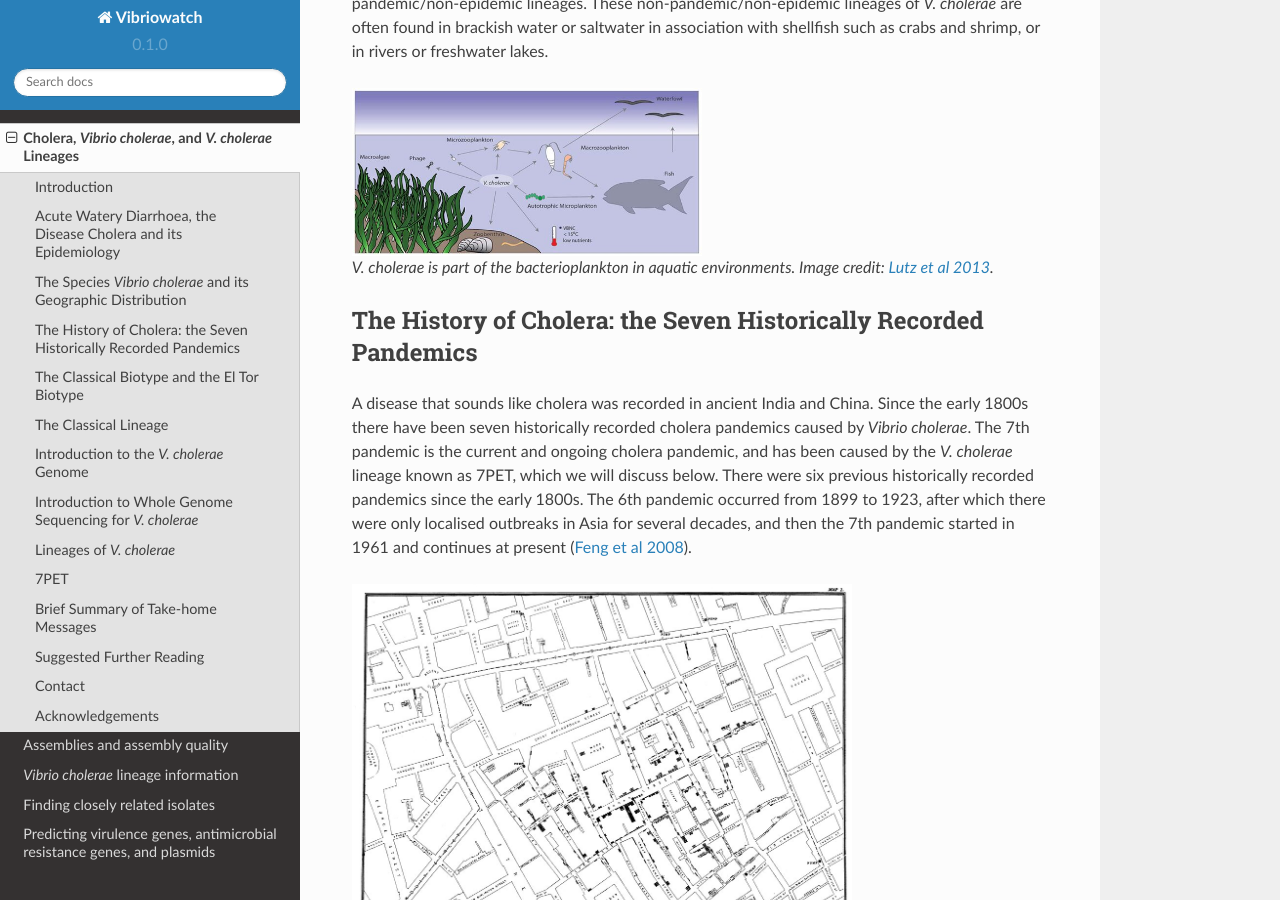
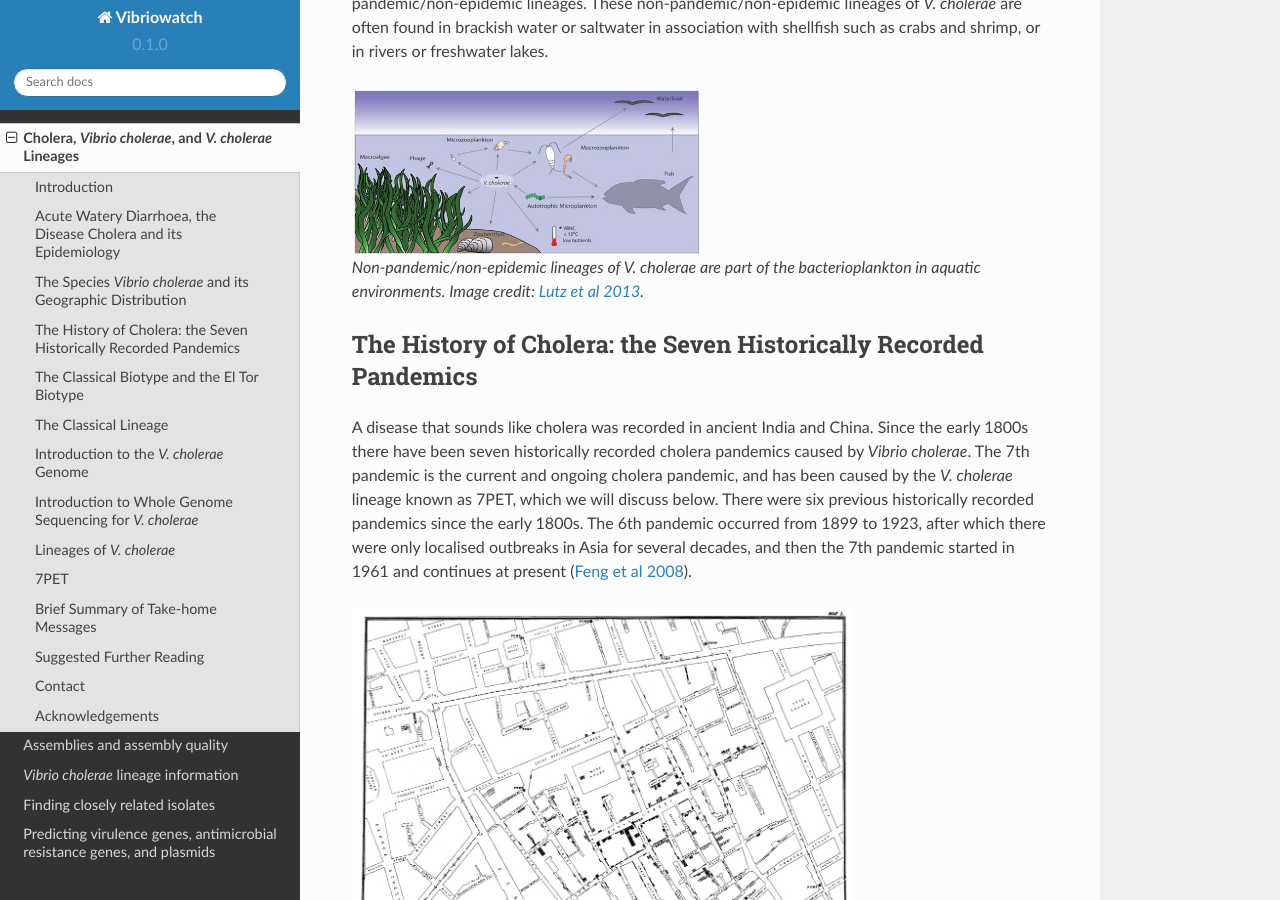
Before and after one commit to avrilcoghlan/cholerabook, a Sphinx documentation site: the page built from docs/source/vibriogenomes.rst, in a window 1280 px wide and 900 px high, scrolled down 3403 px. Built offline with Sphinx 7.4.7 and the Read the Docs theme 2.0.0, drawn with Linux system fonts in a browser that asks for light colours.

Commit message:
Update vibriogenomes.rst

```diff
--- a/docs/source/vibriogenomes.rst
+++ b/docs/source/vibriogenomes.rst
@@ -76,7 +76,7 @@ such as crabs and shrimp, or in rivers or freshwater lakes.
 .. figure:: VibrioCholeraeInSea.jpg
   :width: 350
 
-  *V. cholerae* is part of the bacterioplankton in aquatic environments. Image credit: `Lutz et al 2013`_.
+  Non-pandemic/non-epidemic lineages of *V. cholerae* are part of the bacterioplankton in aquatic environments. Image credit: `Lutz et al 2013`_.
 
 .. _Lutz et al 2013: https://pubmed.ncbi.nlm.nih.gov/24379807/
 
```
